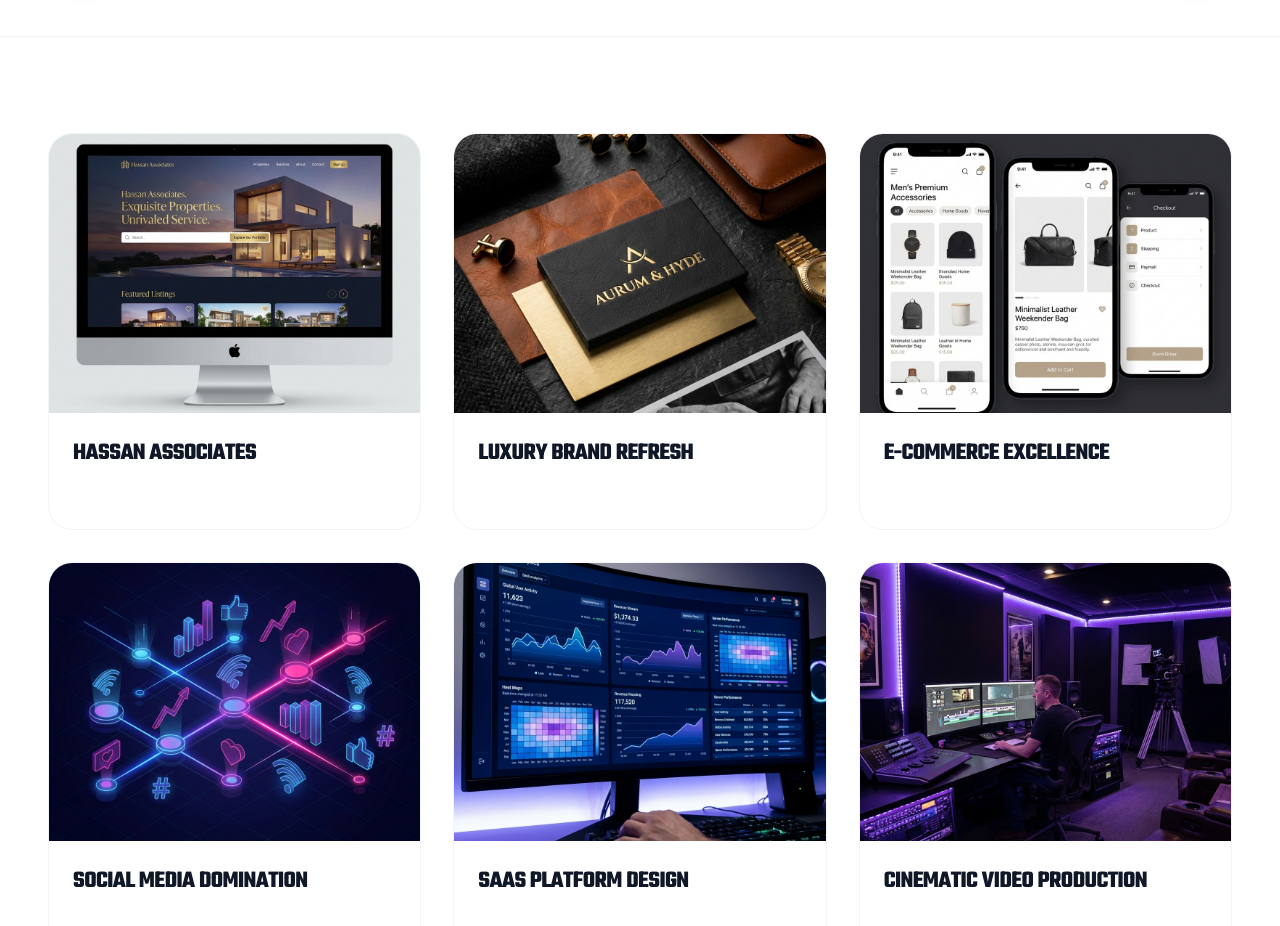
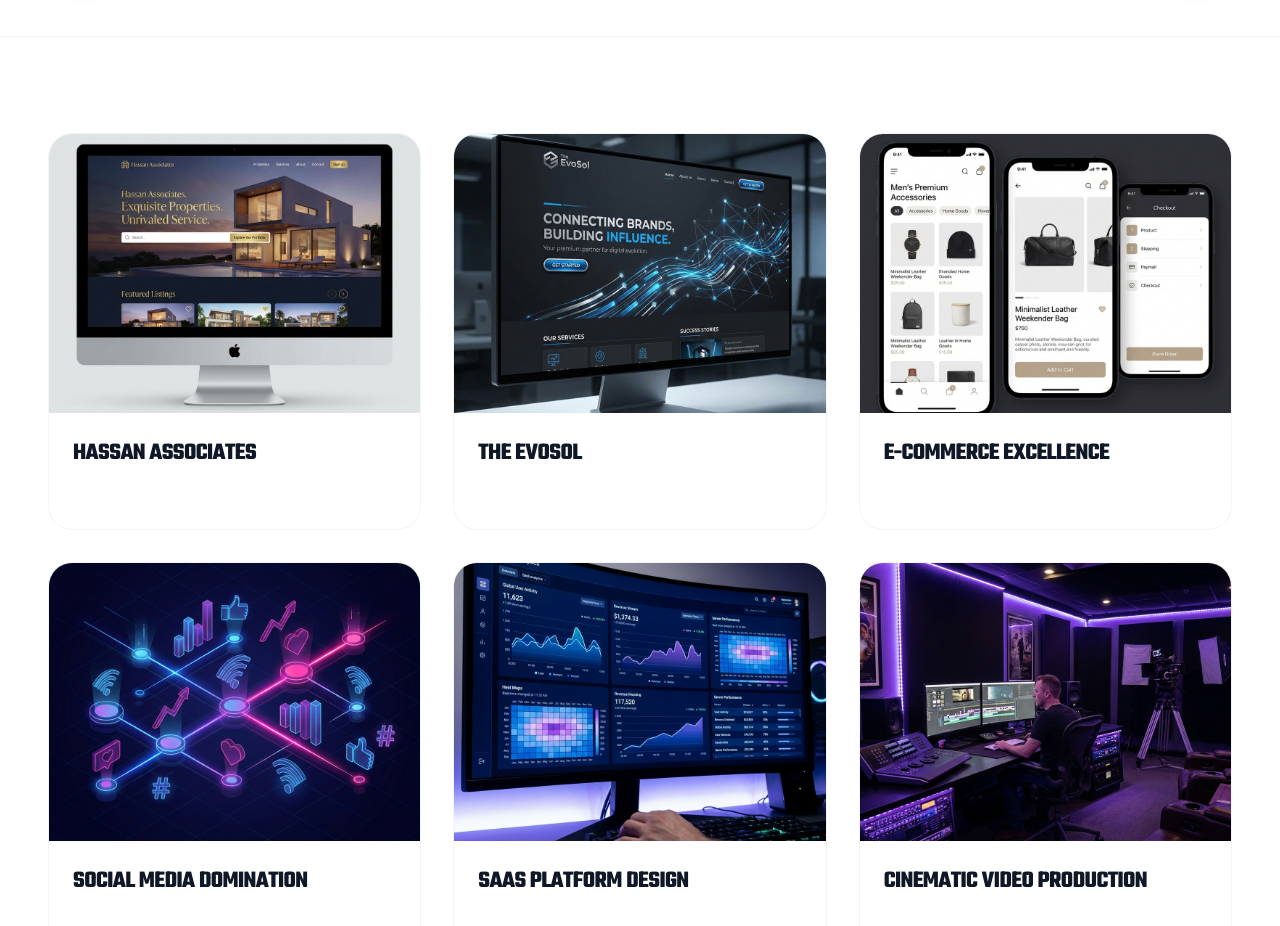
Before and after one commit to UmurAwais/KB-Creatives, a React (Vite) app: page /portfolio in a window 1280 px wide. Shown: the part 800-1726 px from the top of the page. Built offline with nearby package versions, Linux system fonts and the light colour scheme.

Commit message:
Add The EvoSol project to portfolio with real data and image

```diff
--- a/src/pages/Portfolio.jsx
+++ b/src/pages/Portfolio.jsx
@@ -3,6 +3,7 @@ import { useLocation } from 'react-router-dom'
 import FAQ from '../components/FAQ'
 import Footer from '../components/Footer'
 import HassanImg from '../assets/hassan-associates.png'
+import EvoSolImg from '../assets/theevosol.png'
 
 const Portfolio = () => {
   const location = useLocation()
@@ -76,12 +77,13 @@ const Portfolio = () => {
     },
     {
       id: 2,
-      title: 'Luxury Brand Refresh',
-      category: 'brand-identity',
-      tags: ['Brand Identity', 'Content Strategy'],
-      description: 'Redefining elegance through strategic brand positioning',
-      image: '/portfolio_luxury_brand_1768044298766.png',
-      color: 'from-amber-500/10 to-orange-500/10'
+      title: 'The EvoSol',
+      category: 'ui-ux-design',
+      tags: ['Strategic PR', 'Elite Networking', 'Software Dev'],
+      description: 'A high-end PR and networking agency connecting brands and building global influence.',
+      image: EvoSolImg,
+      color: 'from-blue-600/10 to-cyan-500/10',
+      link: 'https://theevosol.com/'
     },
     {
       id: 3,
```
Also changed, not shown: src/assets/theevosol.png (added).
